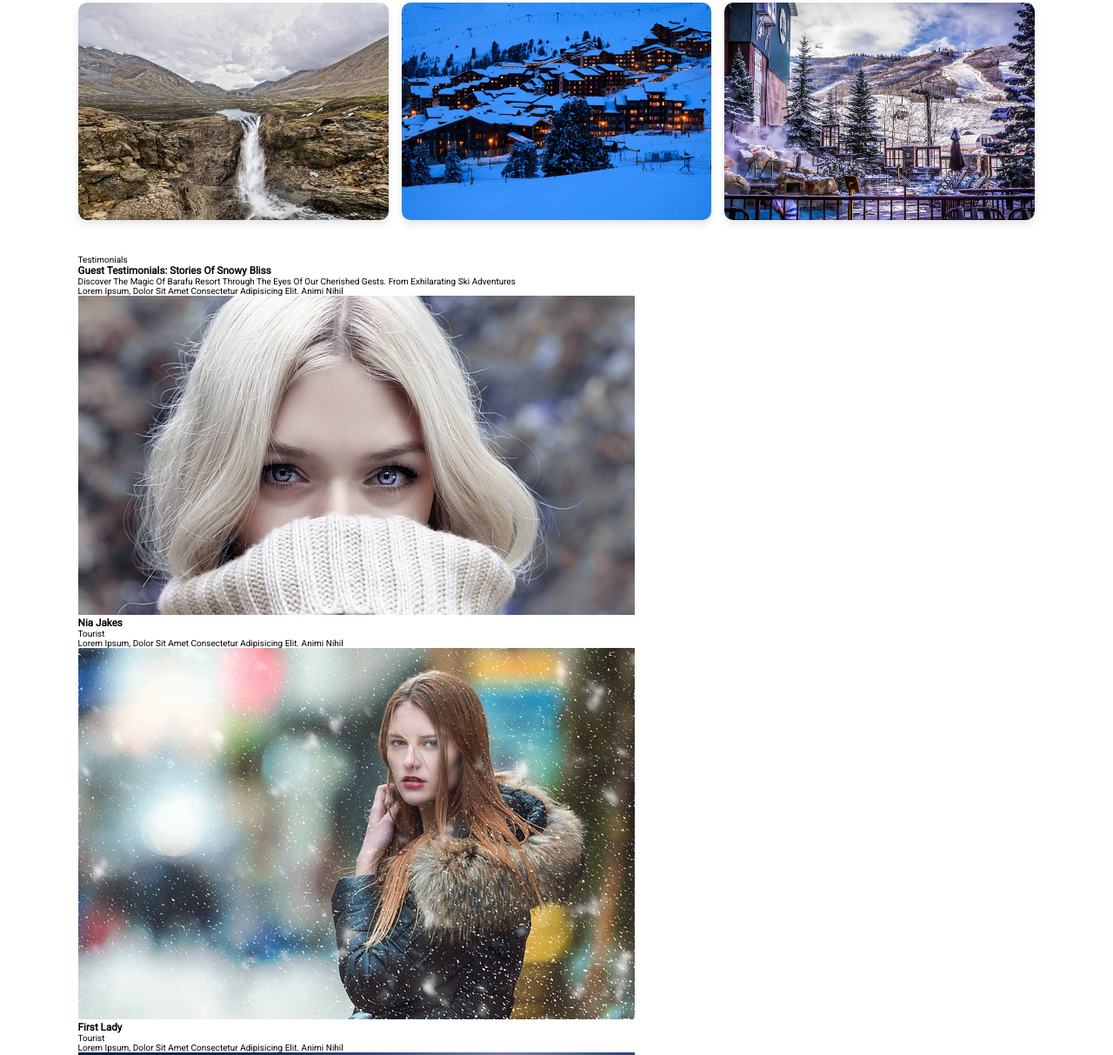
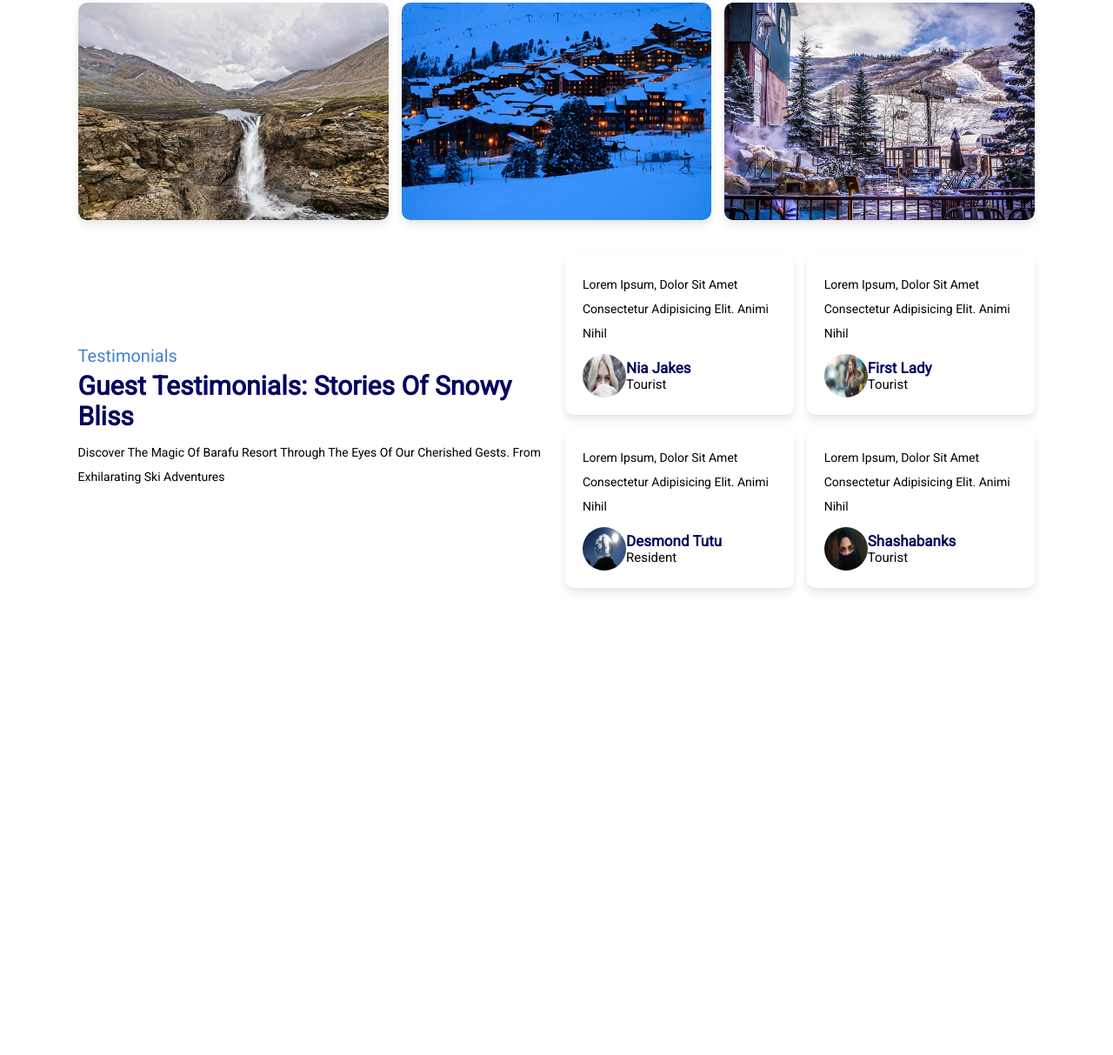
Before and after one commit to Giathi-Daniel/simpleHtml, a plain HTML site: page index.html in a window 1280 px wide. Shown: the part 3842-5055 px from the top of the page at 87% size. After the commit the page ends 4538 px from the top, so only its background shows below. Drawn offline with nearby package versions, Linux system fonts and the light colour scheme.

Commit message:
barafu resort

```diff
--- a/style.css
+++ b/style.css
@@ -402,7 +402,66 @@ section {
 
 
 /* ************************** REVIEW SECTION **************************** */
-
+.review {
+    display: flex;
+    flex-wrap: wrap;
+    align-items: center;
+    gap: 2rem;
+}
+.review .content {
+    flex: 1 1 42rem;
+}
+.review .content span {
+    font-size: 2rem;
+    color: var(--color);
+}
+.review .content h3 {
+    font-size: 3rem;
+    padding-block-start: .5rem;
+    color: var(--primary-color);
+}
+.review .content p {
+    font-size: 1.4rem;
+    color: var(--black);
+    padding: 1rem 0;
+    line-height: 2;
+}
+.review .box-container {
+    flex: 1 1 42rem;
+    display: flex;
+    flex-wrap: wrap;
+    gap: 1.5rem;
+}
+.review .box-container .box {
+    flex: 1 1 20rem;
+    box-shadow: var(--box-shadow);
+    border-radius: 1rem;
+    padding: 2rem;
+}
+.review .box-container .box p {
+    font-size: 1.4rem;
+    padding-block-end: 1rem;
+    line-height: 2;
+    color: var(--black);
+}
+.review .box-container .box .user {
+    display: flex;
+    align-items: center;
+    grid-area: 1rem;
+}
+.review .box-container .box .user img {
+    block-size: 5rem;
+    inline-size: 5rem;
+    border-radius: 50%;
+}
+.review .box-container .box .user h3 {
+    font-size: 1.7rem;
+    color: var(--primary-color);
+}
+.review .box-container .box .user span {
+    font-size: 1.5rem;
+    color: var(--black);
+}
 
 
 /* ************************** HERO SECTION **************************** */
```
